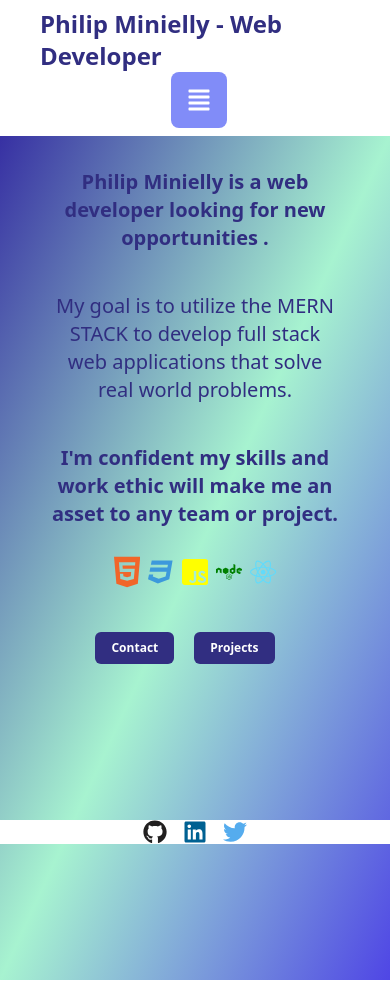
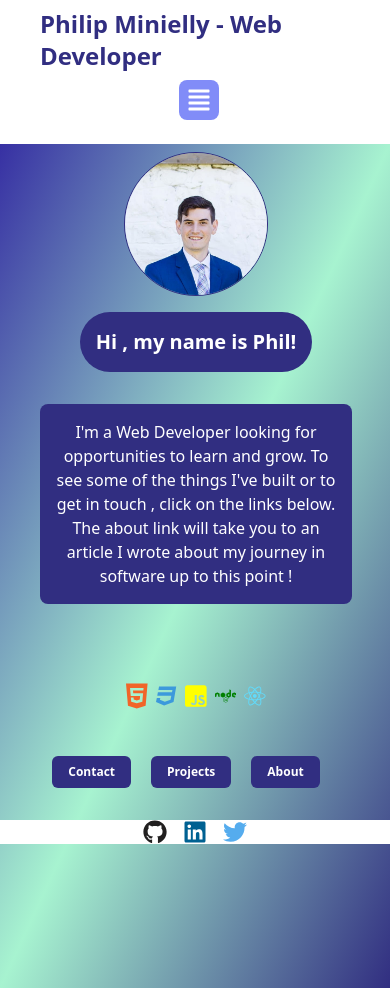
Before and after one commit to pminiell/phildev, a React (Create React App) app: page / in a window 390 px wide. Built offline with nearby package versions, Linux system fonts and the light colour scheme; a web font is replaced by a local one.

Commit message:
tweaks and updates

```diff
--- a/src/App.js
+++ b/src/App.js
@@ -6,6 +6,7 @@ import Showcase from "./components/Showcase";
 import Projects from "./components/Projects";
 import ContactForm from "./components/ContactForm";
 import Footer from "./components/Footer";
+
 
 const App = () => {
   return (
--- a/src/components/Header.js
+++ b/src/components/Header.js
@@ -20,7 +20,7 @@ const Header = () => {
               </Link>
             </div>
             <button
-              className="flex font-bold p-4 md:hidden bg-indigo-400 rounded-lg text-white"
+              className="flex font-bold mt-2 p-2 md:hidden bg-indigo-400 rounded-lg text-black hover:bg-indigo-900 hover:text-white"
               onClick={openDrawerHandler}
             >
               {isDrawerOpen ? (
@@ -30,16 +30,24 @@ const Header = () => {
               )}
             </button>
             {isDrawerOpen ? (
-              <div className="flex flex-col mt-2 items-center bg-green md:hidden">
+              <div className="flex flex-col mt-2 items-center bg-green md:hidden ">
                 <Link className="flex font-bold" to="/">
                   Home
                 </Link>
                 <Link to="/projects" className="flex font-bold">
                   Projects
                 </Link>
+                <a
+                  href="https://www.linkedin.com/pulse/philip-minielly-hirabledev-philip-minielly/?trackingId=dl8luhAAUccZuICShwIX2w%3D%3D"
+                  rel="noreferrer noopener"
+                  target="_blank"
+                  className="flex font-bold"
+                >
+                  About
+                </a>
                 <Link
                   to="/contact"
-                  className="flex font-bold animate-pulse bg-indigo-400 p-1 rounded-md"
+                  className="flex font-bold bg-indigo-400 p-1 rounded-md hover:bg-indigo-900 hover:text-white"
                 >
                   Contact
                 </Link>
@@ -51,11 +59,18 @@ const Header = () => {
 
           <div className="hidden md:flex space-x-2 p-2 items-center">
             <div className="rounded-md p-2 transition-all font-extrabold hover:bg-indigo-400">
-              <Link to="/" className="text-indigo-900">Home</Link>
+              <Link to="/" className="text-indigo-900">
+                Home
+              </Link>
             </div>
             <div className="rounded-md p-2 transition-all font-extrabold hover:bg-indigo-400">
               <Link to="/projects" className="text-indigo-900">
                 Projects
+              </Link>
+            </div>
+            <div className="rounded-md p-2 transition-all font-extrabold hover:bg-indigo-400">
+              <Link to="/projects" className="text-indigo-900">
+                About
               </Link>
             </div>
             <div className="rounded-md p-2 transition-all font-extrabold bg-indigo-900 hover:bg-indigo-400">
--- a/src/components/Projects.js
+++ b/src/components/Projects.js
@@ -23,7 +23,7 @@ const Projects = () => {
                 </a>
 
                 <div className="grid grid-rows font-bold w-3/5 p-2 m-2">
-                  <a href={link} rel="noreferrer" target="_blank" className="max-h-12 font-extrabold text-center text-l text-indigo-800 md:text-3xl underline hover:text-indigo-900">
+                  <a href={link} rel="noreferrer" target="_blank" className="max-h-12 font-extrabold text-center text-l text-indigo-800 md:text-3xl underline hover:text-indigo-600">
                     {title}
                   </a>
                   <div className="max-h-full font-semibold text-center text-sm md:text-2xl text-indigo-900">
--- a/src/components/Showcase.js
+++ b/src/components/Showcase.js
@@ -1,42 +1,28 @@
 import React from "react";
 import { Link } from "react-router-dom";
-import { FaCss3, FaHtml5, FaJsSquare, FaNode, FaReact} from 'react-icons/fa';
-
+import { FaCss3, FaHtml5, FaJsSquare, FaNode, FaReact } from "react-icons/fa";
+import data from "../data";
 
 const Showcase = () => {
   return (
     <>
-      <div className="bg-gradient-to-br from-indigo-800 via-green-200 to-indigo-600 h-screen md:h-vh lg:h-screen bg-scroll">
+      <div className="bg-gradient-to-br from-indigo-800 via-green-200 to-indigo-900 h-screen md:h-vh lg:h-screen bg-scroll">
+        <div className="grid justify-items-center m-4 p-2">
+          <img
+            src={data[0].path}
+            alt={data[0].title}
+            className="rounded-full border border-indigo-900 h-36 w-36 md:h-80 md:w-80 object-cover "
+          />
+          <h1 className="rounded-full justify-items-center lg:w-1/3 bg-indigo-900 text-white text-xl md:text-2xl lg:text-3xl text-center font-bold p-4 m-4">
+            Hi , my name is Phil!
+          </h1>
+          <h1 className="rounded-lg justify-items-center lg:w-1/3 bg-indigo-900 text-white text-l md:text-xl lg:text-2xl text-center p-4 m-4">
+            I'm a Web Developer looking for opportunities to learn and grow. To
+            see some of the things I've built or to get in touch , click on the
+            links below. The about link will take you to an article I wrote
+            about my journey in software up to this point !
+          </h1>
           <div className="w-3/4 m-auto pt-8 text-center">
-          <h1 className="text-indigo-900 font-bold text-xl md:text-2xl lg:text-4xl">
-            Philip Minielly is a
-            <span className="text-indigo-900 font-extrabold text-xl md:text-2xl lg:text-4xl">
-              {" "}
-              web developer
-            </span>{" "}
-            looking for new{" "}
-            <span className="text-indigo-900 font-extrabold text-xl md:text-2xl lg:text-4xl">
-              {" "}
-              opportunities .{" "}
-            </span>
-          </h1>
-          <h2 className="text-indigo-900 text-xl md:text-2xl lg:text-4xl mt-10">
-            My goal is to utilize the
-            <span className="text-indigo-900font-extrabold text-xl md:text-2xl lg:text-4xl">
-              {" "}
-              MERN STACK
-            </span>{" "}
-            to develop full stack web applications that solve real world
-            problems.
-          </h2>
-          <h3 className="text-indigo-900 font-semibold text-xl md:text-2xl lg:text-4xl mt-10">
-            I'm confident
-            <span className="text-indigo-900 font-extrabold text-xl md:text-2xl lg:text-4xl">
-              {" "}
-              my skills and work ethic
-            </span>{" "}
-            will make me an asset to any team or project.
-          </h3>
             <div className="w-4/6 m-auto flex flex-row space-x-2 justify-center p-4">
               <FaHtml5 size={56} color="#F16529" />
               <FaCss3 size={56} color="#3C99DC" />
@@ -57,6 +43,15 @@ const Showcase = () => {
               >
                 Projects
               </Link>
+              <a
+                href="https://www.linkedin.com/pulse/philip-minielly-hirabledev-philip-minielly/?trackingId=dl8luhAAUccZuICShwIX2w%3D%3D"
+                rel="noreferrer noopener"
+                target="_blank"
+                className="h-auto mr-5 bg-indigo-900 p-2 px-4 rounded-md font-extrabold text-white text-xs md:text-base transition-all hover:bg-indigo-500"
+              >
+                About
+              </a>
+            </div>
           </div>
         </div>
       </div>
--- a/src/data.js
+++ b/src/data.js
@@ -5,7 +5,7 @@ const data = [
     title: "This Site",
     link: "https://phildev.netlify.app/",
     desc:
-      "This portfolio site was built using React and TailwindCSS. I used Formik for form building and validation and deployed using Netlify.",
+      "This portfolio site was built using React and TailwindCSS. I used the Formik library for form building and validation and deployed using Netlify.",
   },
   {
     id: 2,
@@ -13,7 +13,7 @@ const data = [
     title: "This is my Github",
     link: "https://github.com/pminiell",
     desc:
-      "I'm trying to use git consistently in my workflow and push something everyday. You can see some of the other things I've been learning through some projects I haven't deployed.",
+      "I'm trying to use git consistently in my workflow and push code as often as possible. You can see some of the other things I've been learning through some projects I haven't deployed.",
   },
   {
     id: 3,
@@ -21,7 +21,7 @@ const data = [
     title: "Full-Stack MERN App",
     link: "https://tag-that-place.herokuapp.com/",
     desc:
-      "This is a full-stack place tagging app built on the MERN stack. It uses an Express backend to make API calls to a MongoDB database. The front end is built on React with full authorization and authenticaiton.",
+      "This is a full-stack place tagging app built on the MERN stack. It uses an NodeJS/Express backend to connect to a MongoDB database and utitilizes the Google Maps API. The front end is built with React with full authorization and authenticaiton.",
   },
   {
     id: 4,
```
Also changed, not shown: 2 other files (tests, documents, lock files or other folders). Lines whose indentation alone changed are shown as unchanged.
